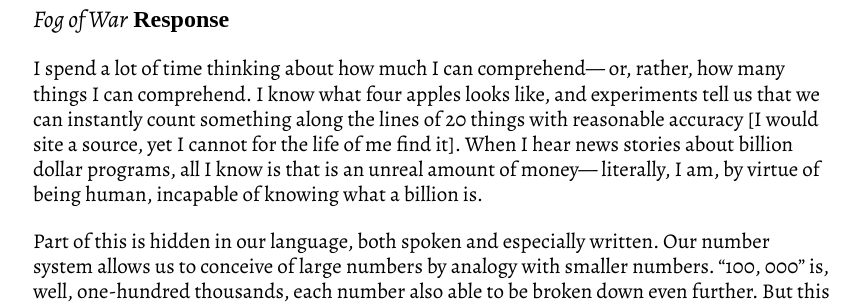
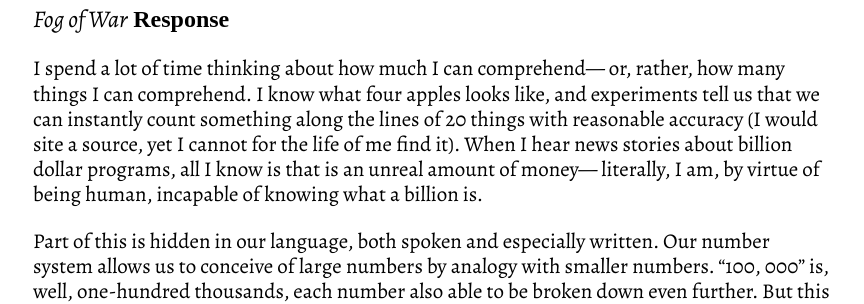
Before and after one commit to chadblack/history580, a Jekyll site: the page built from _posts/2013-10-03-the-fog-of-abstraction.md, in a window 1280 px wide. Shown: the part 152-456 px from the top of the page, without its empty margins (207-1071 px from the left). Built offline with Jekyll 4.4.1, drawn with Linux system fonts in a browser that asks for light colours; some web fonts are replaced; Markdown is read by kramdown in place of the engine named in the settings; comment, search, counter and statistics services are not loaded.

```diff
--- a/_posts/2013-10-03-the-fog-of-abstraction.md
+++ b/_posts/2013-10-03-the-fog-of-abstraction.md
@@ -7,7 +7,7 @@ author: MonsBadonicus
 
 # *Fog of War* Response
 
-I spend a lot of time thinking about how much I can comprehend— or, rather, how many things I can comprehend. I know what four apples looks like, and experiments tell us that we can instantly count something along the lines of 20 things with reasonable accuracy [I would site a source, yet I cannot for the life of me find it]. When I hear news stories about billion dollar programs, all I know is that is an unreal amount of money— literally, I am, by virtue of being human, incapable of knowing what a billion is.
+I spend a lot of time thinking about how much I can comprehend— or, rather, how many things I can comprehend. I know what four apples looks like, and experiments tell us that we can instantly count something along the lines of 20 things with reasonable accuracy (I would site a source, yet I cannot for the life of me find it). When I hear news stories about billion dollar programs, all I know is that is an unreal amount of money— literally, I am, by virtue of being human, incapable of knowing what a billion is.
 
 Part of this is hidden in our language, both spoken and especially written. Our number system allows us to conceive of large numbers by analogy with smaller numbers. "100, 000" is, well, one-hundred thousands, each number also able to be broken down even further. But this is only a useful tool of understanding and does not inform me much about what "100,000" of a particular item looks like.
 
```
